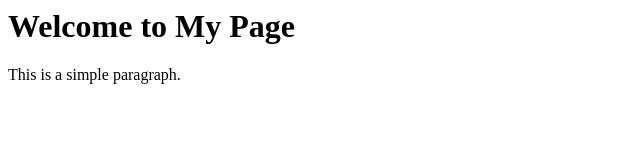
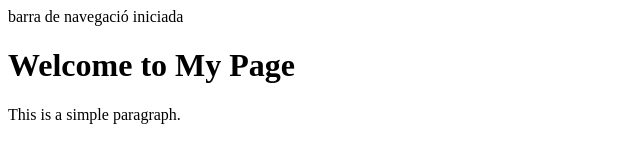
Before and after one commit to alexzafra-spec/exemple1, a plain HTML site: page index.html in a window 1280 px wide. Shown: the whole page, without its empty margins (0-640 px from the left). Drawn offline with Linux system fonts and the light colour scheme.

Commit message:
/navegacio feta

```diff
--- a/index.html
+++ b/index.html
@@ -3,6 +3,7 @@
     <title>My Page</title>
   </head>
   <body>
+    barra de navegació iniciada
     <h1>Welcome to My Page</h1>
     <p>This is a simple paragraph.</p>
   </body>
```
